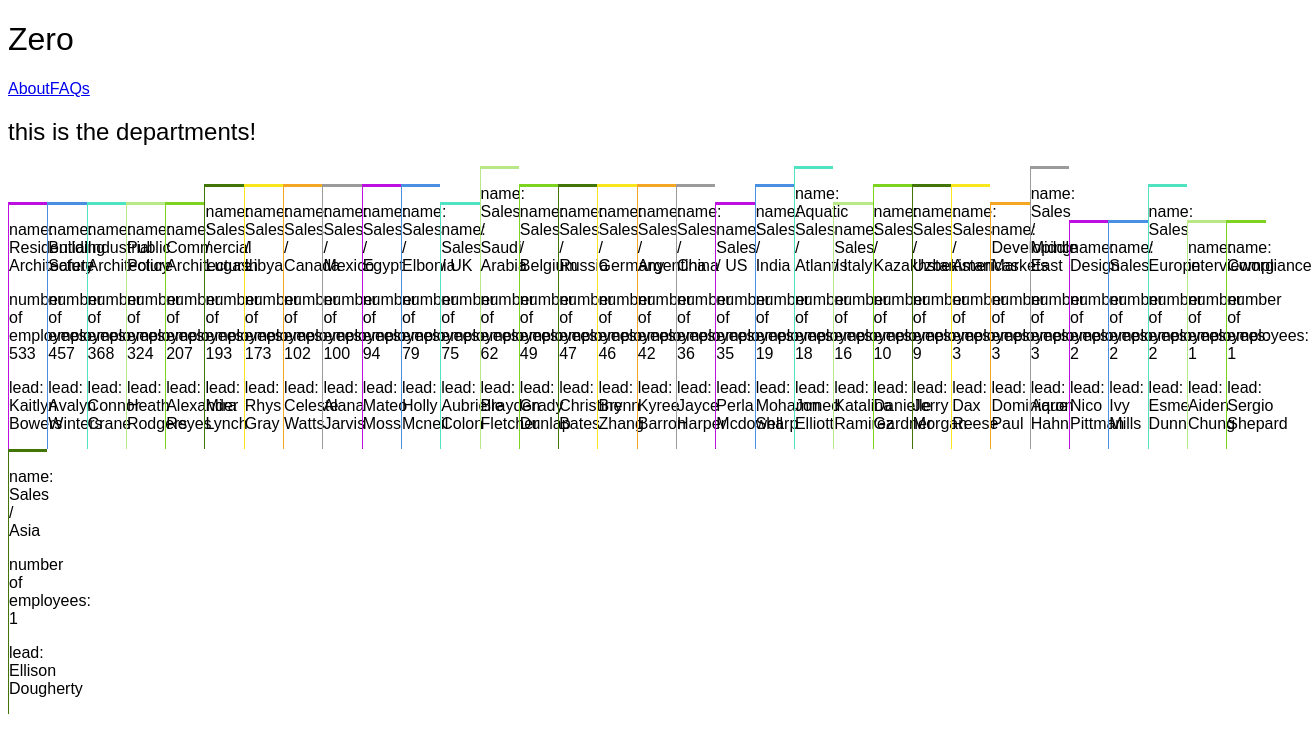
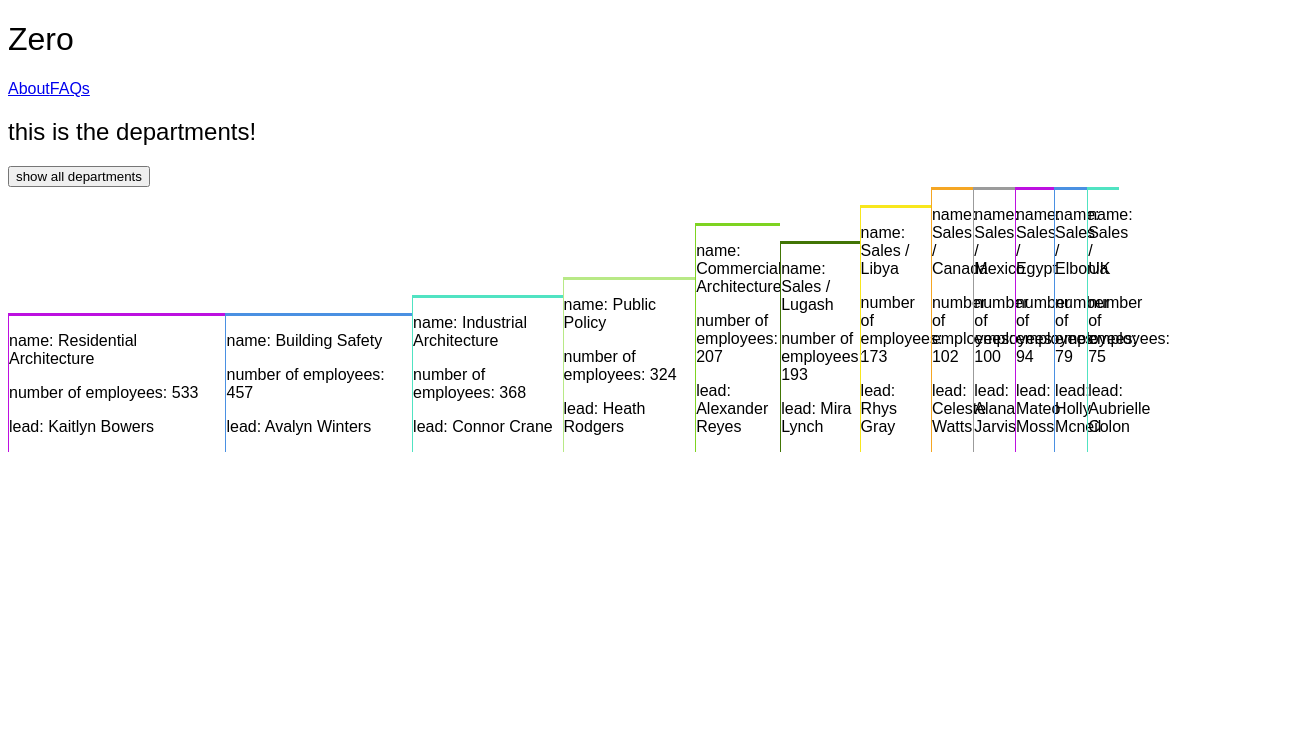
Before and after one commit to vcolavin/humu_test, a React (Create React App) app: page / in a window 1280 px wide. Shown: the top 736 px of the page, 1312 px wide, since content can reach past the window. Built offline with nearby package versions, Linux system fonts and the light colour scheme.

Commit message:
show departments as a proportion of their employee share

```diff
--- a/src/components/Departments.tsx
+++ b/src/components/Departments.tsx
@@ -1,4 +1,5 @@
-import { departments } from "../data/employeeUtils";
+import { useState } from "react";
+import { departments, totalEmployees } from "../data/employeeUtils";
 
 const departmentColors = [
   "#bd10e0",
@@ -16,14 +17,30 @@ const getDepartmentColor = (index: number) =>
   departmentColors[index % departmentColors.length];
 
 const Departments = () => {
+  const [expanded, setExpanded] = useState(false);
+
   return (
     <div>
       <h2>this is the departments!</h2>
+      <button
+        onClick={() => {
+          setExpanded((expanded) => !expanded);
+        }}
+      >
+        {expanded ? "hide small departments" : "show all departments"}
+      </button>
       <ul className="department--list">
-        {departments.map((department, i, { length }) => {
+        {departments.map((department, i) => {
+          const employeeSharePercentage =
+            (department.numberOfEmployees / totalEmployees) * 100;
+
+          if (employeeSharePercentage < 2 && !expanded) {
+            return null;
+          }
+
           const style = {
             borderColor: getDepartmentColor(i),
-            width: `${100 / length}%`,
+            width: `${employeeSharePercentage}%`,
           };
 
           return (
--- a/src/data/employeeUtils.ts
+++ b/src/data/employeeUtils.ts
@@ -84,4 +84,9 @@ const getOrderedListOfDepartments = (employees: Employee[]): Department[] => {
 
 const departments = getOrderedListOfDepartments(employees);
 
-export { departments };
+const totalEmployees = departments.reduce(
+  (accumulator, department) => accumulator + department.numberOfEmployees,
+  0
+);
+
+export { departments, totalEmployees };
```
